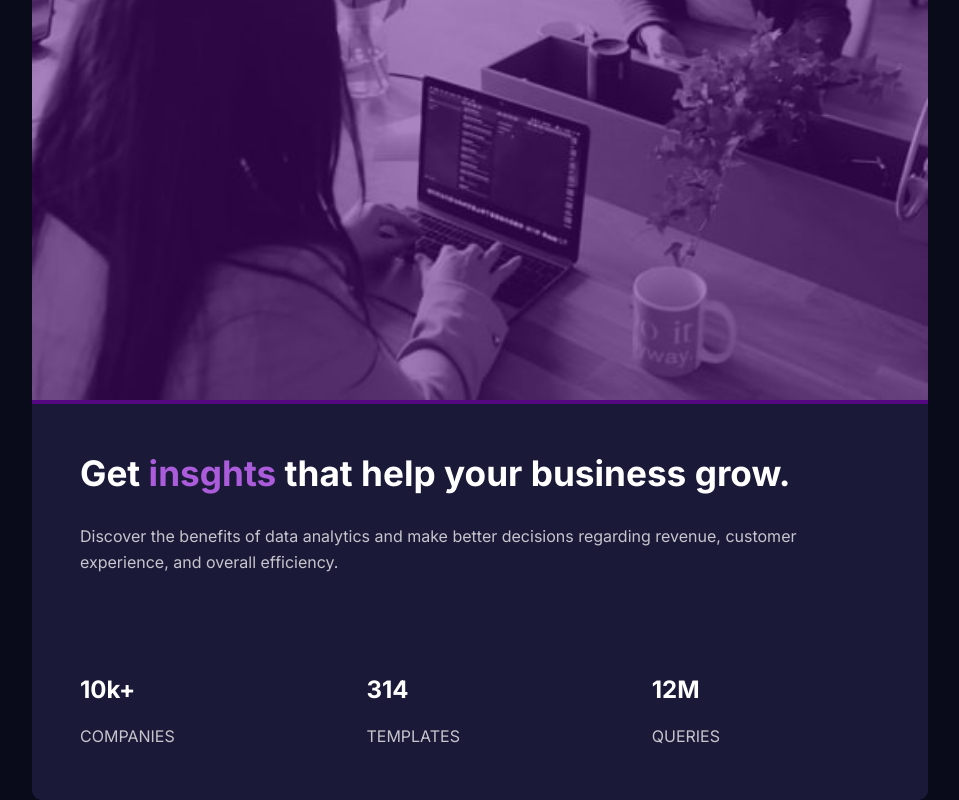
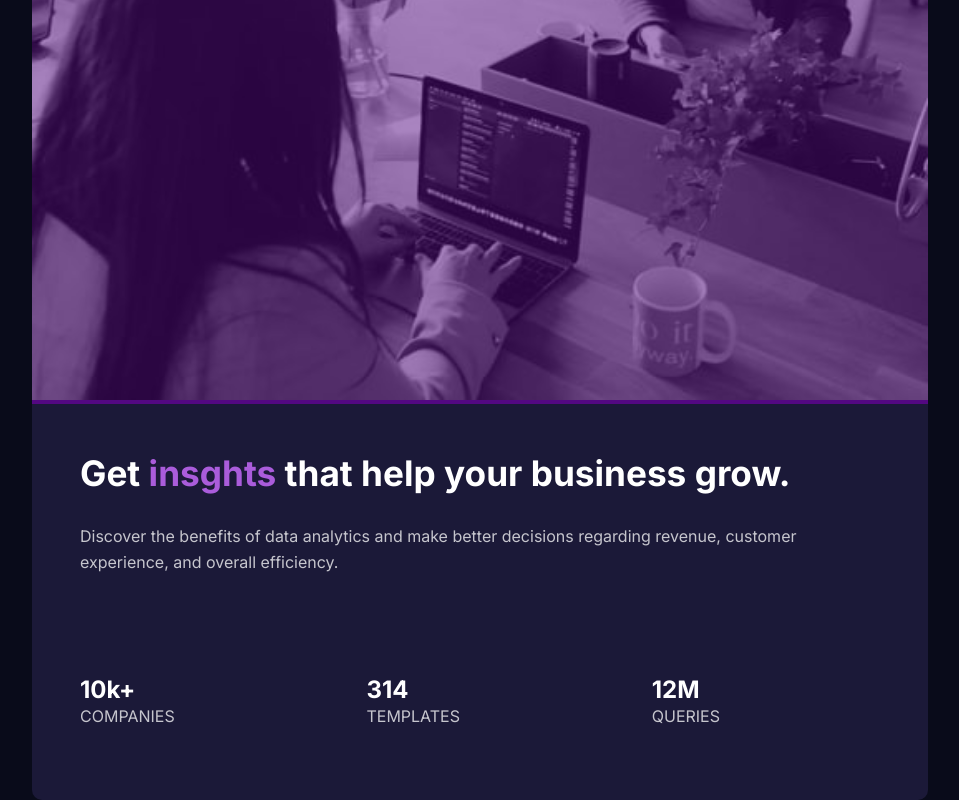
Before and after one commit to abderrahman-teta/card, a plain HTML site: page index.html in a window 1280 px wide. Shown: the part 340-1140 px from the top of the page, without its empty margins (160-1119 px from the left). Drawn offline with Linux system fonts and the light colour scheme.

Commit message:
solve new challengd

```diff
--- a/style/style.css
+++ b/style/style.css
@@ -57,6 +57,8 @@
 }
 .numbers .n h4 {
   font-size: 1.5em;
+}
+.numbers .n {
   margin-bottom: 20px;
 }
 p {
```
